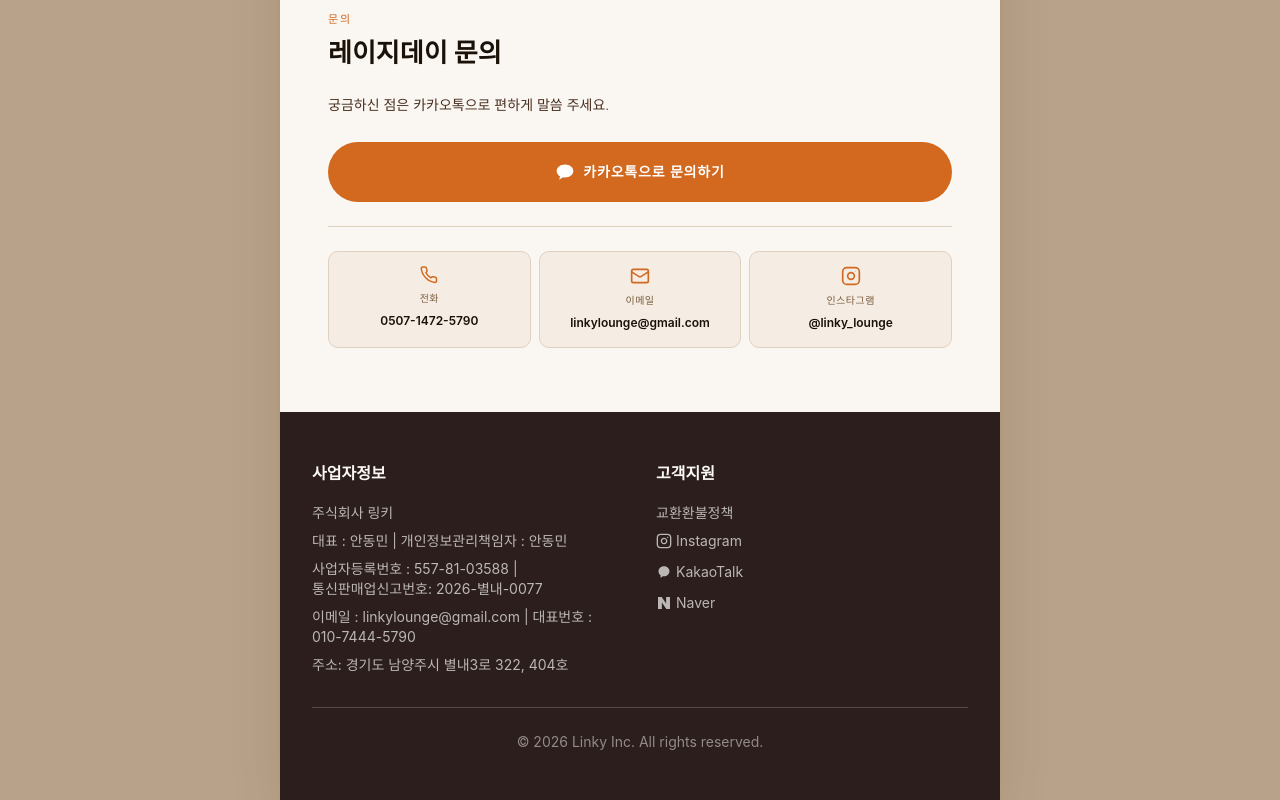
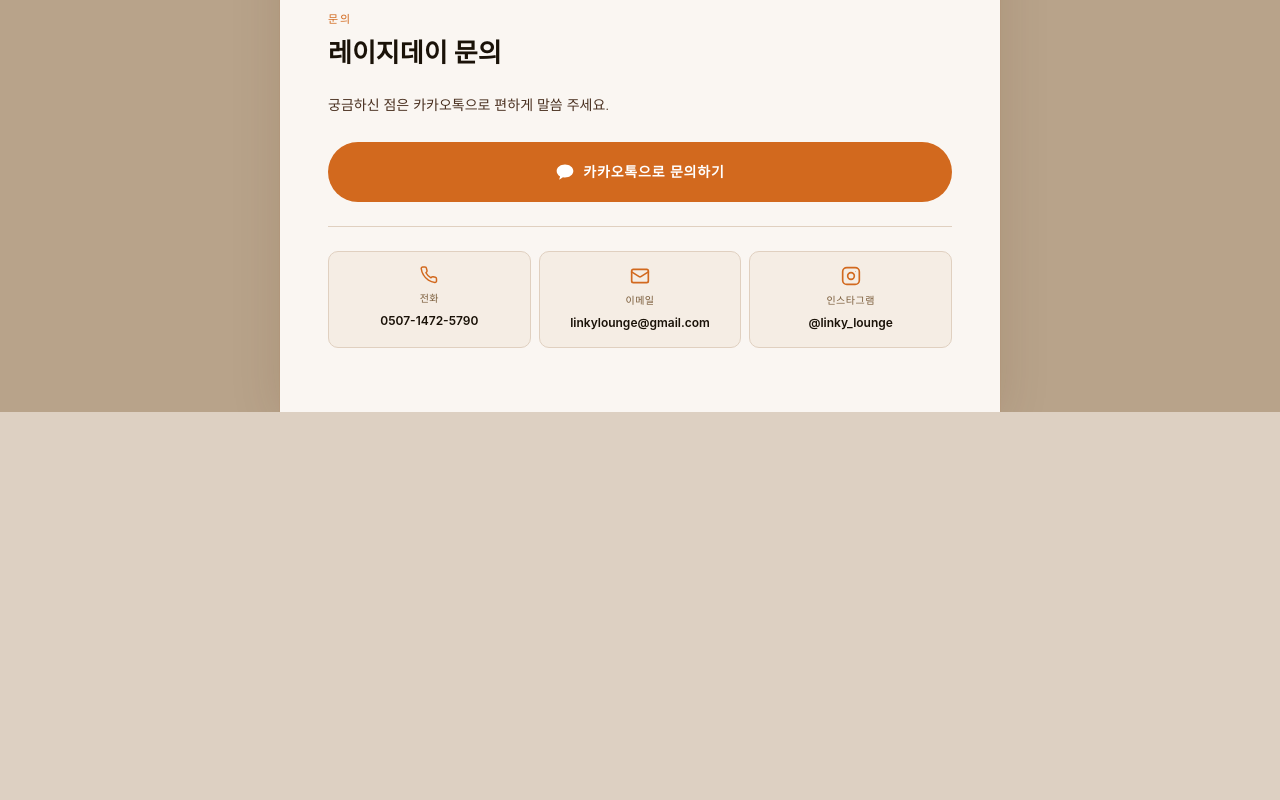
Before and after one commit to LinkyDev01/linky-lounge-homepage, a Next.js app: page /lazyday/lounge-info in a window 1280 px wide. Shown: the part 4710-5510 px from the top of the page. After the commit the page ends 5122 px from the top, so only its background shows below. Built offline with nearby package versions, Linux system fonts and the light colour scheme; a web font is replaced by a local one.

Commit message:
fix: remove footer from lazyday/lounge-info

```diff
--- a/app/(main)/lazyday/lounge-info/page.tsx
+++ b/app/(main)/lazyday/lounge-info/page.tsx
@@ -5,7 +5,7 @@ import Image from "next/image"
 import Link from "next/link"
 import { useEffect, useState, useCallback } from "react"
 import styles from "../../lounge-info/page.module.css"
-import { Footer } from "@/components/footer"
+
 
 /* ── SVG Icon Components ── */
 const IconPin = () => (
@@ -411,8 +411,6 @@ export default function LazyDayLoungeInfoPage() {
         </div>
       </div>
 
-      {/* ── Footer ── */}
-      <Footer />
     </div>
   )
 }
```
